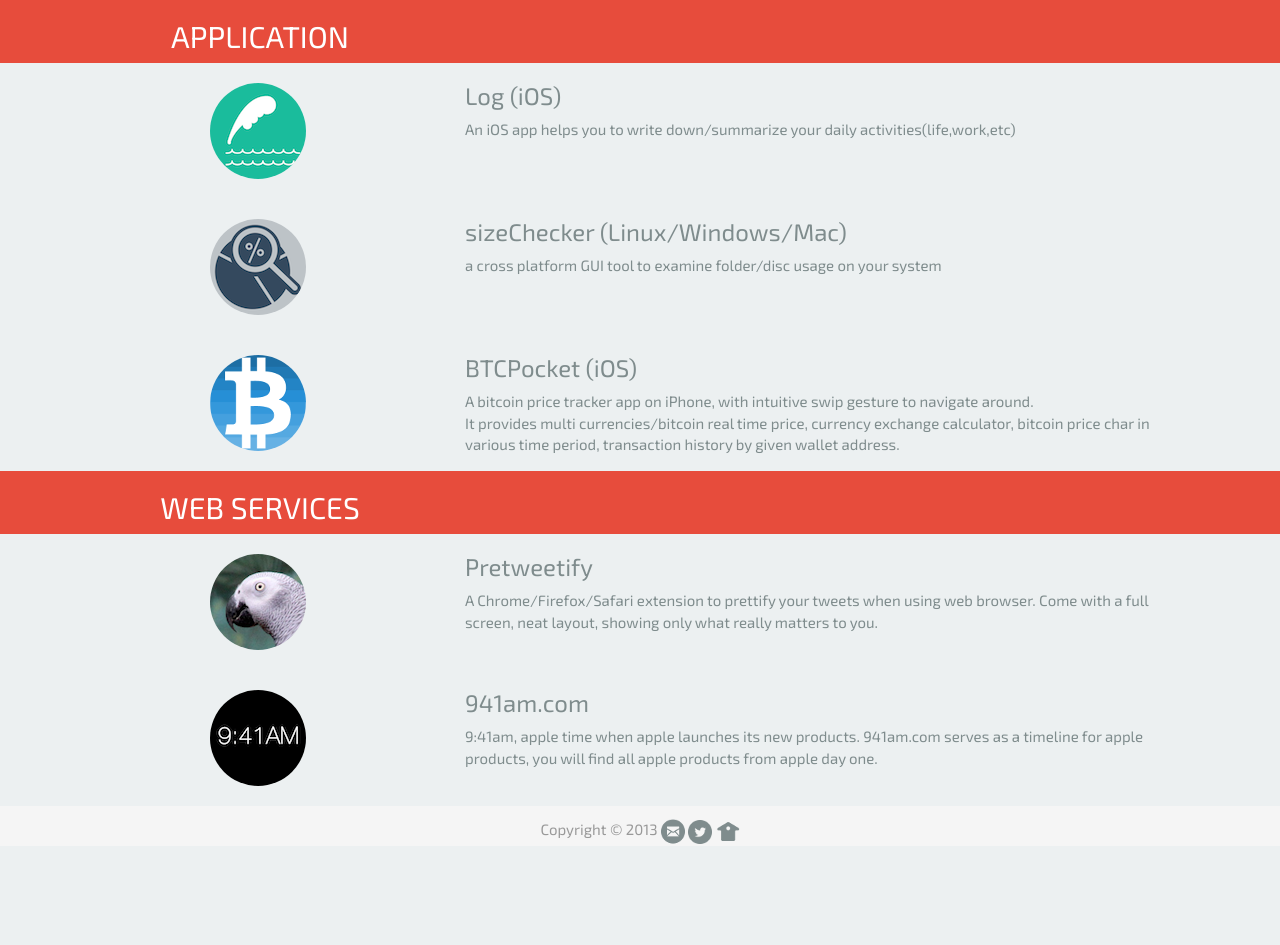
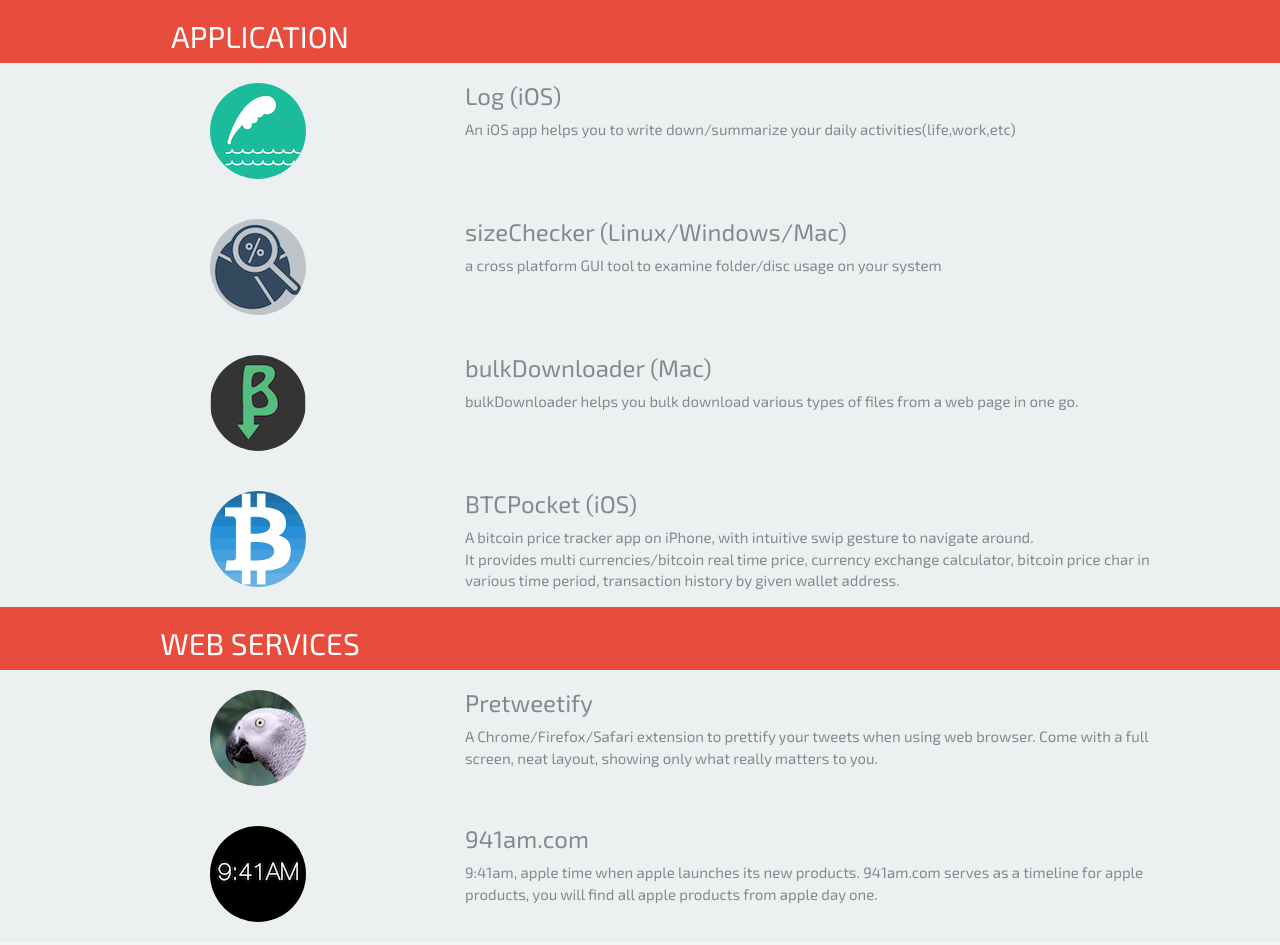
Before and after one commit to airbob/airbob.github.io, a plain HTML site: page index.html in a window 1280 px wide. Shown: the top 945 px of the page. Before the commit the page ends 857 px from the top, so only its background shows below. Drawn offline with nearby package versions, Linux system fonts and the light colour scheme.

Commit message:
add new item

```diff
--- a/index.html
+++ b/index.html
@@ -66,6 +66,22 @@
 
               <p>
                  a cross platform GUI tool to examine folder/disc usage on your system
+              </p>
+            </div>
+          </div>
+        </div>
+        <div class="row">
+          <div class="container">
+            <div class="col-xs-4 col-sm-4 col-md-4 col-lg-4">
+              <div class="appicon">
+              <a href="http://airbob.github.io/bulkDownloader/" ><img src="images/bulkDownloader.png" class="img-rounded " alt="Responsive image"> </a>
+            </div>
+            </div>
+            <div class="col-xs-8 col-sm-8 col-md-8 col-lg-8">
+              <a href="http://airbob.github.io/bulkDownloader/" > <h3>bulkDownloader (Mac)</h3> </a>
+
+              <p>
+                 bulkDownloader helps you bulk download various types of files from a web page in one go.
               </p>
             </div>
           </div>
```
Also changed, not shown: images/bulkDownloader.png (added).
